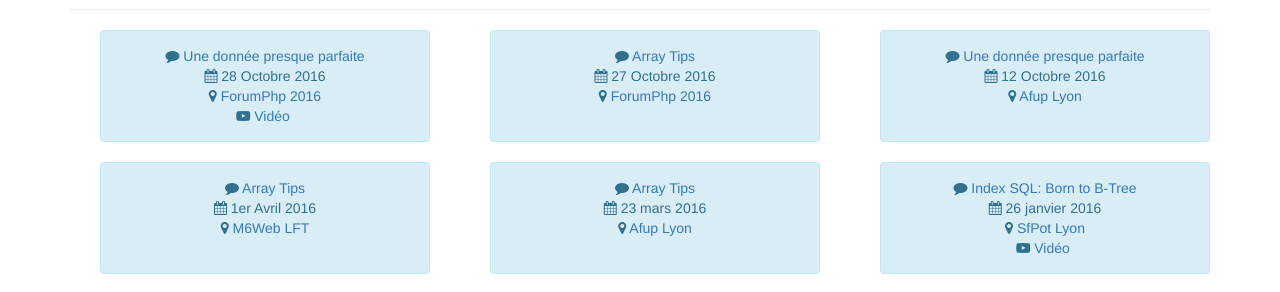
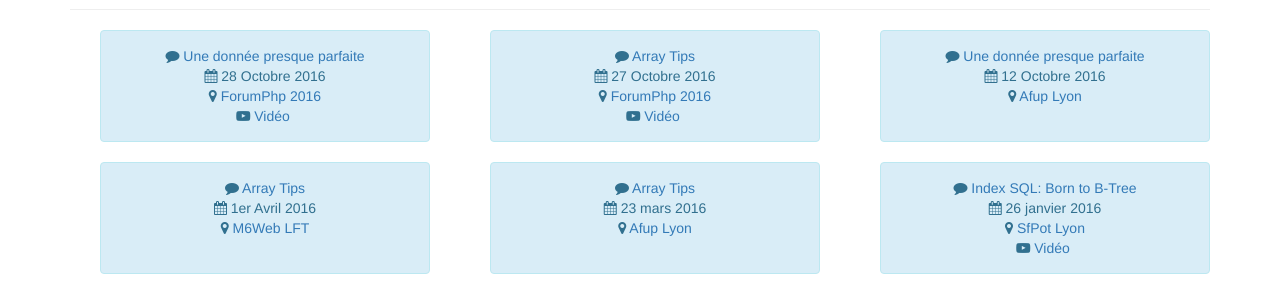
Before and after one commit to b-viguier/b-viguier.github.io, a Jekyll site: the page built from index.html, in a window 1280 px wide. Shown: the part 618-910 px from the top of the page. Built offline with Jekyll 4.4.1, drawn with Linux system fonts in a browser that asks for light colours; nearby versions of some CDN libraries.

Commit message:
Added video for ArrayTips talk

```diff
--- a/_data/talks.yml
+++ b/_data/talks.yml
@@ -11,6 +11,7 @@
     date: 27 Octobre 2016
     event: ForumPhp 2016
     event_url: http://event.afup.org/forum-php-2016/programme/#1976
+    remarks: <i class="fa fa-youtube-play"></i> <a href="https://youtu.be/QfjRtTfhM4U?t=1277">Vidéo</a>
 -
     title: Une donnée presque parfaite
     url: downloads/talks/AfupLyon-UneDonnéePresqueParfaite.pdf
```
